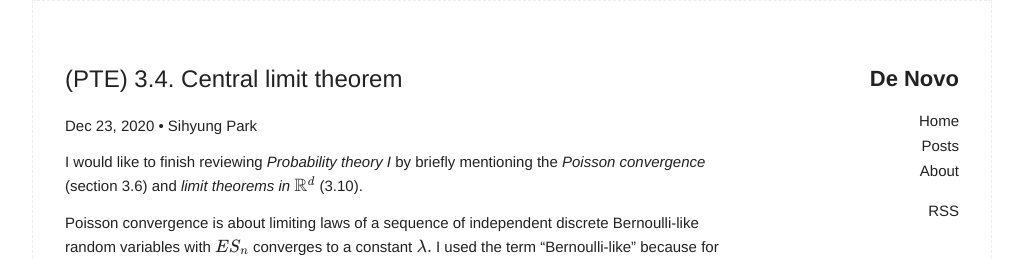
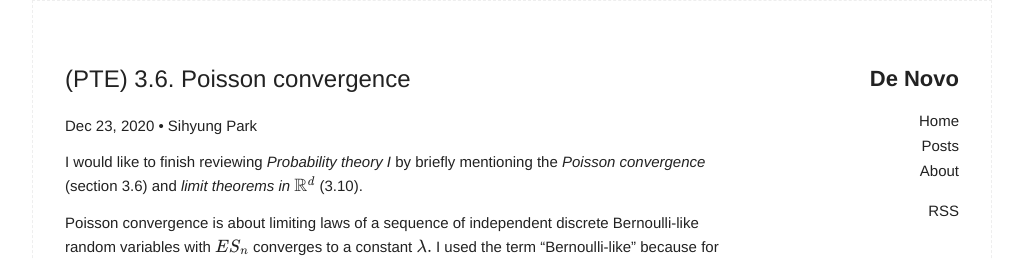
Before and after one commit to naturale0/naturale0.github.io, a Jekyll site: the page built from _posts/2020-12-23-[PTE] 3.6 poisson convergence.md, in a window 1280 px wide and 900 px high. Shown: the top 259 px of the window, without its empty margins (128-1151 px from the left). Built offline with Jekyll 4.4.1, drawn with Linux system fonts in a browser that asks for light colours; formulas are drawn with MathJax 3; comment, search, counter and statistics services are not loaded.

Commit message:
post PTE 3.6

```diff
--- a/_posts/2020-12-23-[PTE] 3.6 poisson convergence.md
+++ b/_posts/2020-12-23-[PTE] 3.6 poisson convergence.md
@@ -1,6 +1,6 @@
 ---
 layout: post
-title: "(PTE) 3.4. Central limit theorem"
+title: "(PTE) 3.6. Poisson convergence"
 date:   2020-12-23 20:24:00 +0900
 author: "Sihyung Park"
 categories: [probability]
```
